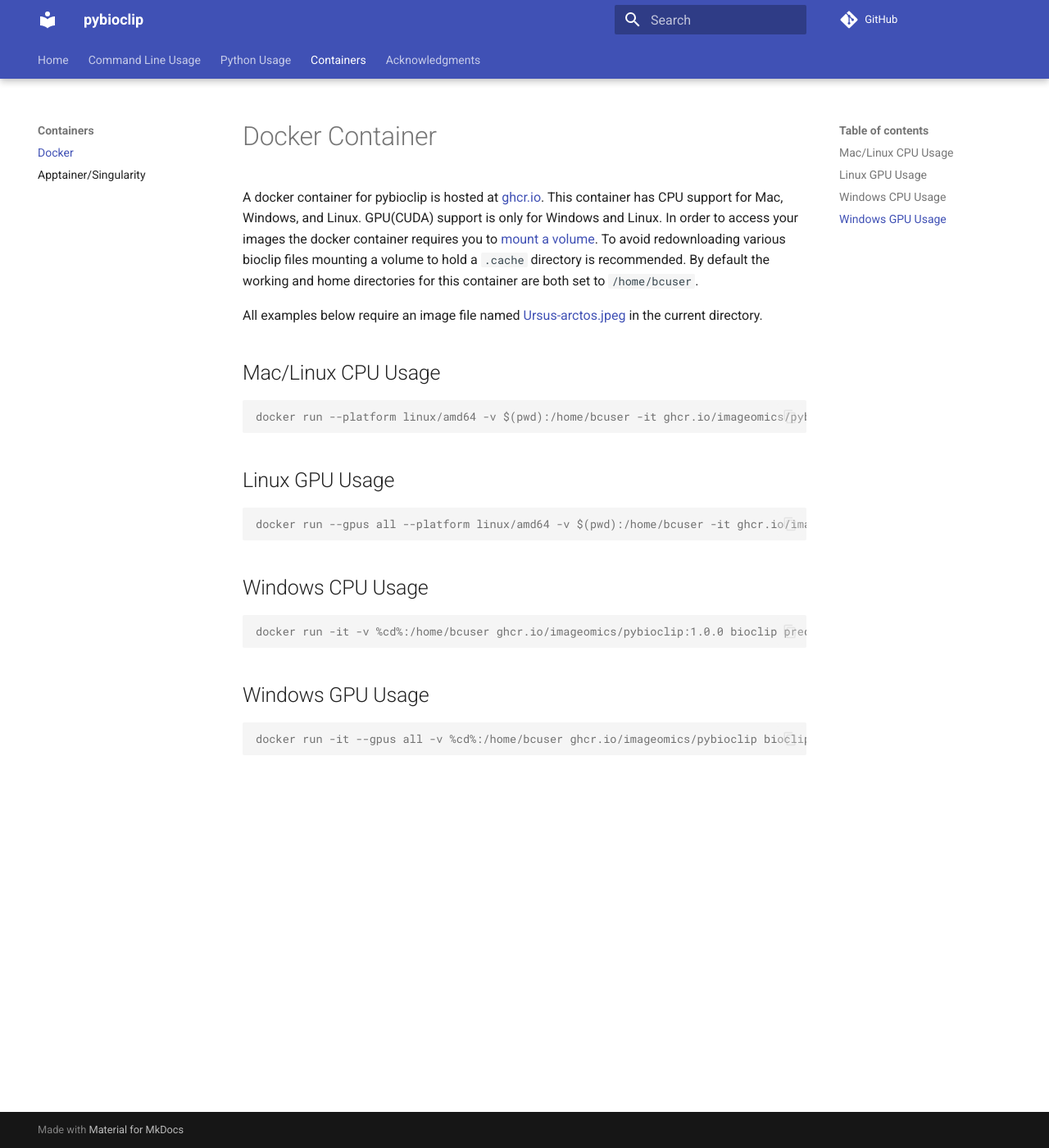
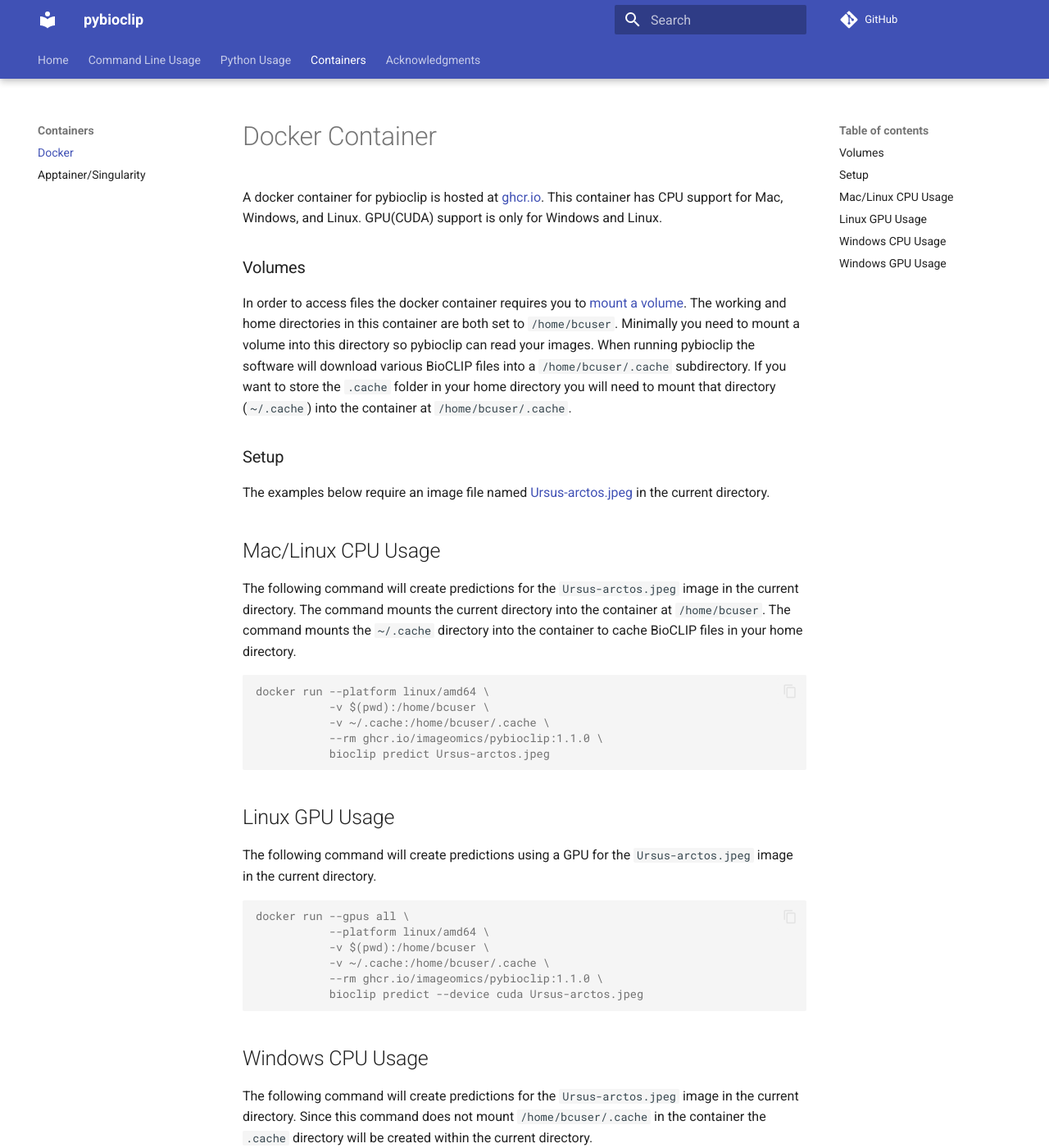
Before and after one commit to Imageomics/pybioclip, an MkDocs documentation site: the page built from docs/docker.md, in a window 1280 px wide and 1400 px high. Shown: the whole window at 82% size. Built offline with MkDocs 1.6.1 and Material for MkDocs 9.7.7, drawn with Linux system fonts in a browser that asks for light colours; comment, search, counter and statistics services are not loaded; some of the changed text lies outside the part shown.

Commit message:
Improve docker instructions
Fixes #68

Co-authored-by: Hilmar Lapp <hlapp@drycafe.net>

````diff
--- a/docs/docker.md
+++ b/docs/docker.md
@@ -2,28 +2,48 @@
 
 A docker container for pybioclip is hosted at [ghcr.io](https://github.com/Imageomics/pybioclip/pkgs/container/pybioclip).
 This container has CPU support for Mac, Windows, and Linux. GPU(CUDA) support is only for Windows and Linux.
-In order to access your images the docker container requires you to [mount a volume](https://docs.docker.com/engine/storage/volumes). To avoid redownloading various bioclip files mounting a volume to hold a `.cache` directory is recommended. By default the working and home directories for this container are both set to `/home/bcuser`.
 
-All examples below require an image file named [Ursus-arctos.jpeg](https://huggingface.co/spaces/imageomics/bioclip-demo/blob/main/examples/Ursus-arctos.jpeg) in the current directory.
+### Volumes
+In order to access files the docker container requires you to [mount a volume](https://docs.docker.com/engine/storage/volumes).
+The working and home directories in this container are both set to `/home/bcuser`.
+Minimally you need to mount a volume into this directory so pybioclip can read your images.
+When running pybioclip the software will download various BioCLIP files into a `/home/bcuser/.cache` subdirectory. If you want to store the `.cache` folder in your home directory you will need to mount that directory (`~/.cache`) into the container at `/home/bcuser/.cache`.
+
+### Setup
+The examples below require an image file named [Ursus-arctos.jpeg](https://huggingface.co/spaces/imageomics/bioclip-demo/blob/ef075807a55687b320427196ac1662b9383f988f/examples/Ursus-arctos.jpeg) in the current directory.
 
 ## Mac/Linux CPU Usage
+The following command will create predictions for the `Ursus-arctos.jpeg` image in the current directory.
+The command mounts the current directory into the container at `/home/bcuser`.
+The command mounts the `~/.cache` directory into the container to cache BioCLIP files in your home directory.
 ```console
-docker run --platform linux/amd64 -v $(pwd):/home/bcuser -it ghcr.io/imageomics/pybioclip:1.0.0 bioclip predict Ursus-arctos.jpeg
+docker run --platform linux/amd64 \
+           -v $(pwd):/home/bcuser \
+           -v ~/.cache:/home/bcuser/.cache \
+           --rm ghcr.io/imageomics/pybioclip:1.1.0 \
+           bioclip predict Ursus-arctos.jpeg
 ```
 
 ## Linux GPU Usage
+The following command will create predictions using a GPU for the `Ursus-arctos.jpeg` image in the current directory.
 ```console
-docker run --gpus all --platform linux/amd64 -v $(pwd):/home/bcuser -it ghcr.io/imageomics/pybioclip:1.0.0 bioclip predict --device cuda Ursus-arctos.jpeg
+docker run --gpus all \
+           --platform linux/amd64 \
+           -v $(pwd):/home/bcuser \
+           -v ~/.cache:/home/bcuser/.cache \
+           --rm ghcr.io/imageomics/pybioclip:1.1.0 \
+           bioclip predict --device cuda Ursus-arctos.jpeg
 ```
 
 ## Windows CPU Usage
-
+The following command will create predictions for the `Ursus-arctos.jpeg` image in the current directory.
+Since this command does not mount `/home/bcuser/.cache` in the container the `.cache` directory will be created within the current directory.
 ```console
-docker run -it -v %cd%:/home/bcuser ghcr.io/imageomics/pybioclip:1.0.0 bioclip predict Ursus-arctos.jpeg
+docker run --rm -v %cd%:/home/bcuser ghcr.io/imageomics/pybioclip:1.0.0 bioclip predict Ursus-arctos.jpeg
 ```
 
 ## Windows GPU Usage
-
+The following command will create predictions using a GPU for the `Ursus-arctos.jpeg` image in the current directory.
 ```console
-docker run -it --gpus all -v %cd%:/home/bcuser ghcr.io/imageomics/pybioclip bioclip:1.0.0 predict --device cuda Ursus-arctos.jpeg
+docker run --rm --gpus all -v %cd%:/home/bcuser ghcr.io/imageomics/pybioclip bioclip:1.0.0 predict --device cuda Ursus-arctos.jpeg
 ```
````
